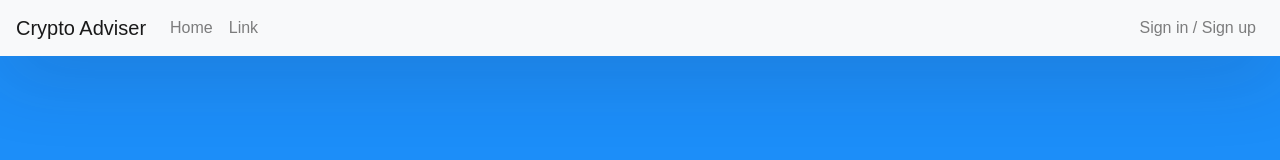
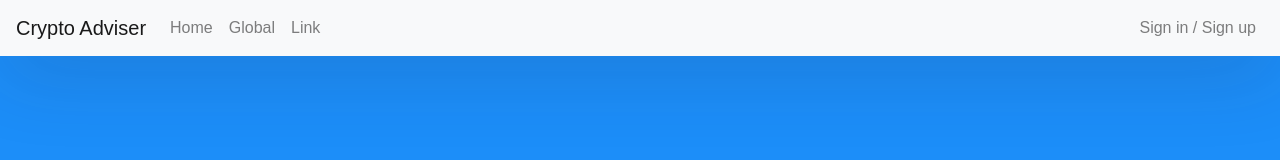
Before and after one commit to BSEOS/Micro-Projet-Web-PC3R, a React (Create React App) app in the folder react-client/: page /login in a window 1280 px wide. Shown: the top 160 px of the page. Built offline with nearby package versions, Linux system fonts and the light colour scheme.

Commit message:
global: media updated

```diff
--- a/react-client/src/components/header.js
+++ b/react-client/src/components/header.js
@@ -53,6 +53,7 @@ class Header extends Component {
                     <Navbar.Collapse className="justify-content-between ">
                         <Nav className="mr-auto">
                             <Nav.Link href="/">Home</Nav.Link>
+                            <Nav.Link href="/global">Global</Nav.Link>
                             <Nav.Link href="#link">Link</Nav.Link>
 
                         </Nav>
```
Also changed, not shown: 2 other files (tests, documents, lock files or other folders).
